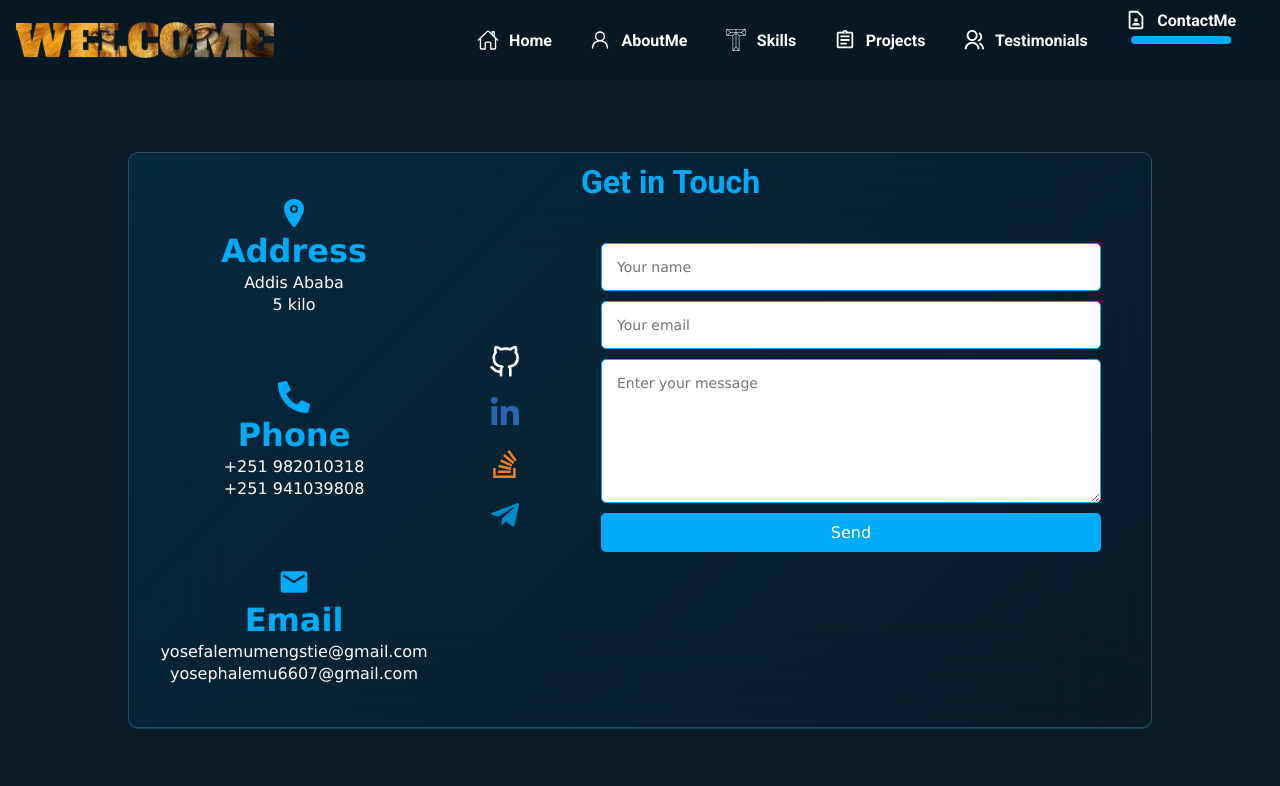
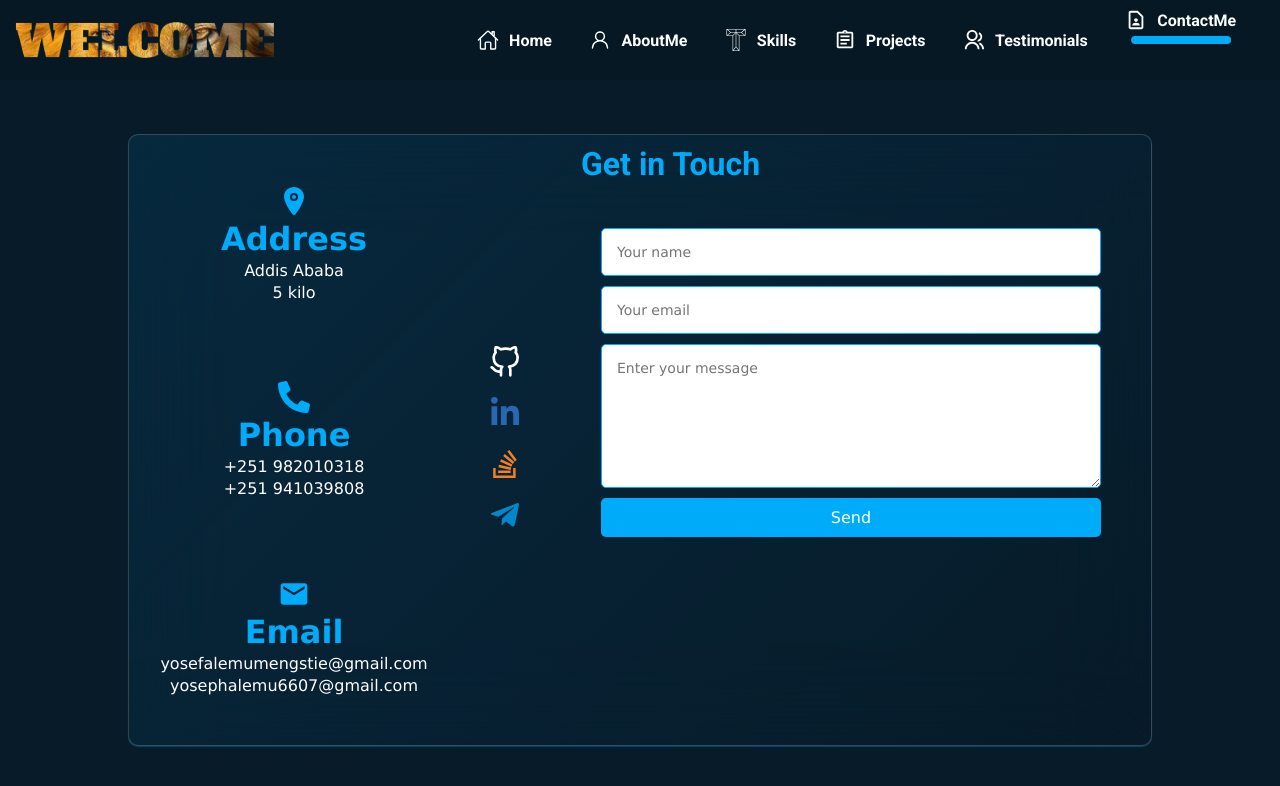
Before and after one commit to yosefalemu/Portfolio, a React (Create React App) app: page /contactme in a window 1280 px wide. Shown: the top 786 px of the page. Built offline with nearby package versions, Linux system fonts and the light colour scheme.

Commit message:
change the font

```diff
--- a/public/index.html
+++ b/public/index.html
@@ -2,7 +2,7 @@
 <html lang="en">
   <head>
     <meta charset="utf-8" />
-    <link rel="icon" href="%PUBLIC_URL%/favicon.ico" />
+    <link rel="icon" href="%PUBLIC_URL%/1269851278.svg" />
     <meta name="viewport" content="width=device-width, initial-scale=1" />
     <meta name="theme-color" content="#000000" />
     <meta
@@ -15,7 +15,7 @@
     <link
       href="https://fonts.googleapis.com/css2?family=Black+Ops+One&family=Roboto:ital,wght@0,100;0,300;0,400;0,500;0,700;0,900;1,100;1,300;1,400;1,500;1,700;1,900&display=swap"
       rel="stylesheet">
-    <title>React App</title>
+    <title>JPortfolio</title>
   </head>
   <body>
     <noscript>You need to enable JavaScript to run this app.</noscript>
--- a/src/Pages/ContactMe/contactme.scss
+++ b/src/Pages/ContactMe/contactme.scss
@@ -16,7 +16,7 @@
 
   .contactWrapper {
     width: 80%;
-    height: 80%;
+    height: 85%;
     display: flex;
     align-items: flex-start;
     gap: 30px;
```
Also changed, not shown: public/1269851278.svg (added).
